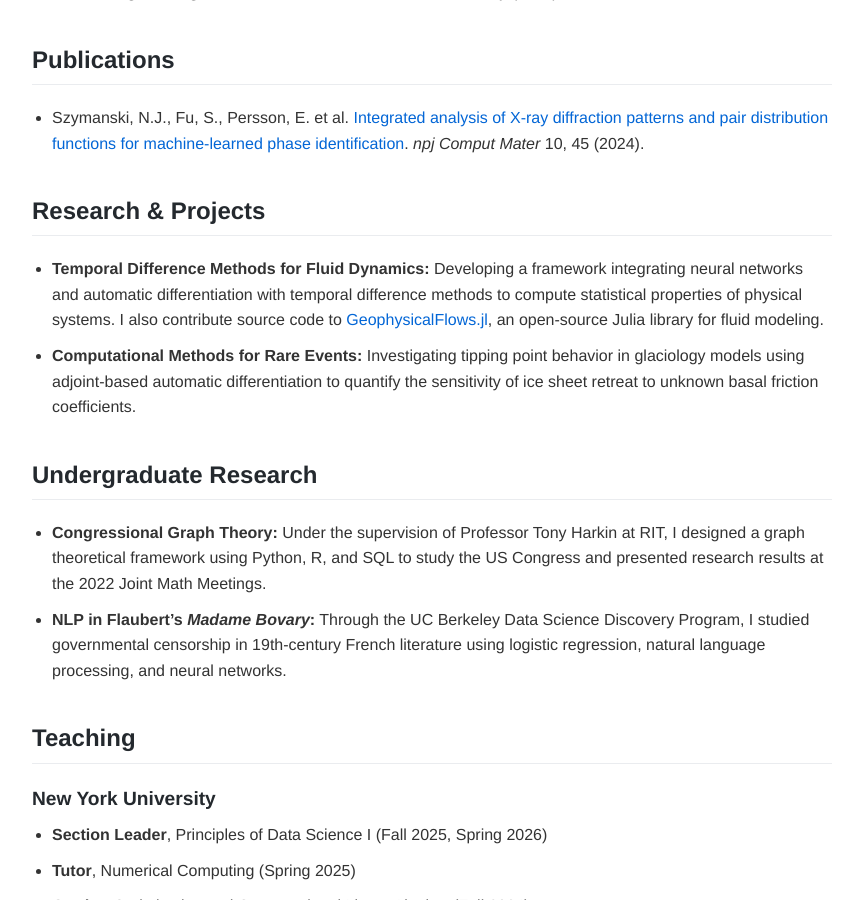
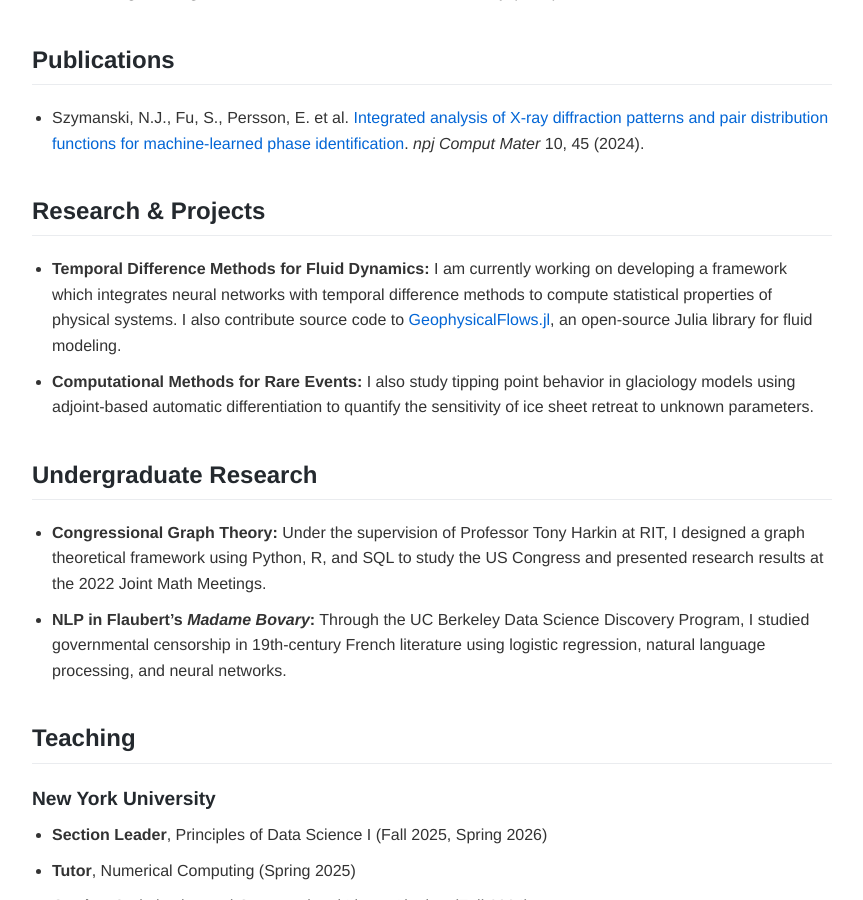
Before and after one commit to epersson1/epersson1.github.io, a Jekyll site: the page built from index.html, in a window 1280 px wide and 900 px high, scrolled down 471 px. Shown: the whole window, without its empty margins (208-1071 px from the left). Built offline with Jekyll 4.4.1, drawn with Linux system fonts in a browser that asks for light colours.

Commit message:
Update personal information and research details

```diff
--- a/index.html
+++ b/index.html
@@ -29,8 +29,8 @@ layout: default
 <div class="section">
     <h2>Research & Projects</h2>
     <ul>
-        <li><strong>Temporal Difference Methods for Fluid Dynamics:</strong> Developing a framework integrating neural networks and automatic differentiation with temporal difference methods to compute statistical properties of physical systems. I also contribute source code to <a href="https://github.com/FourierFlows/GeophysicalFlows.jl" target="_blank">GeophysicalFlows.jl</a>, an open-source Julia library for fluid modeling.</li>
-        <li><strong>Computational Methods for Rare Events:</strong> Investigating tipping point behavior in glaciology models using adjoint-based automatic differentiation to quantify the sensitivity of ice sheet retreat to unknown basal friction coefficients.</li>
+        <li><strong>Temporal Difference Methods for Fluid Dynamics:</strong> I am currently working on developing a framework which integrates neural networks with temporal difference methods to compute statistical properties of physical systems. I also contribute source code to <a href="https://github.com/FourierFlows/GeophysicalFlows.jl" target="_blank">GeophysicalFlows.jl</a>, an open-source Julia library for fluid modeling.</li>
+        <li><strong>Computational Methods for Rare Events:</strong> I also study tipping point behavior in glaciology models using adjoint-based automatic differentiation to quantify the sensitivity of ice sheet retreat to unknown parameters.</li>
     </ul>
 </div>
 
```
